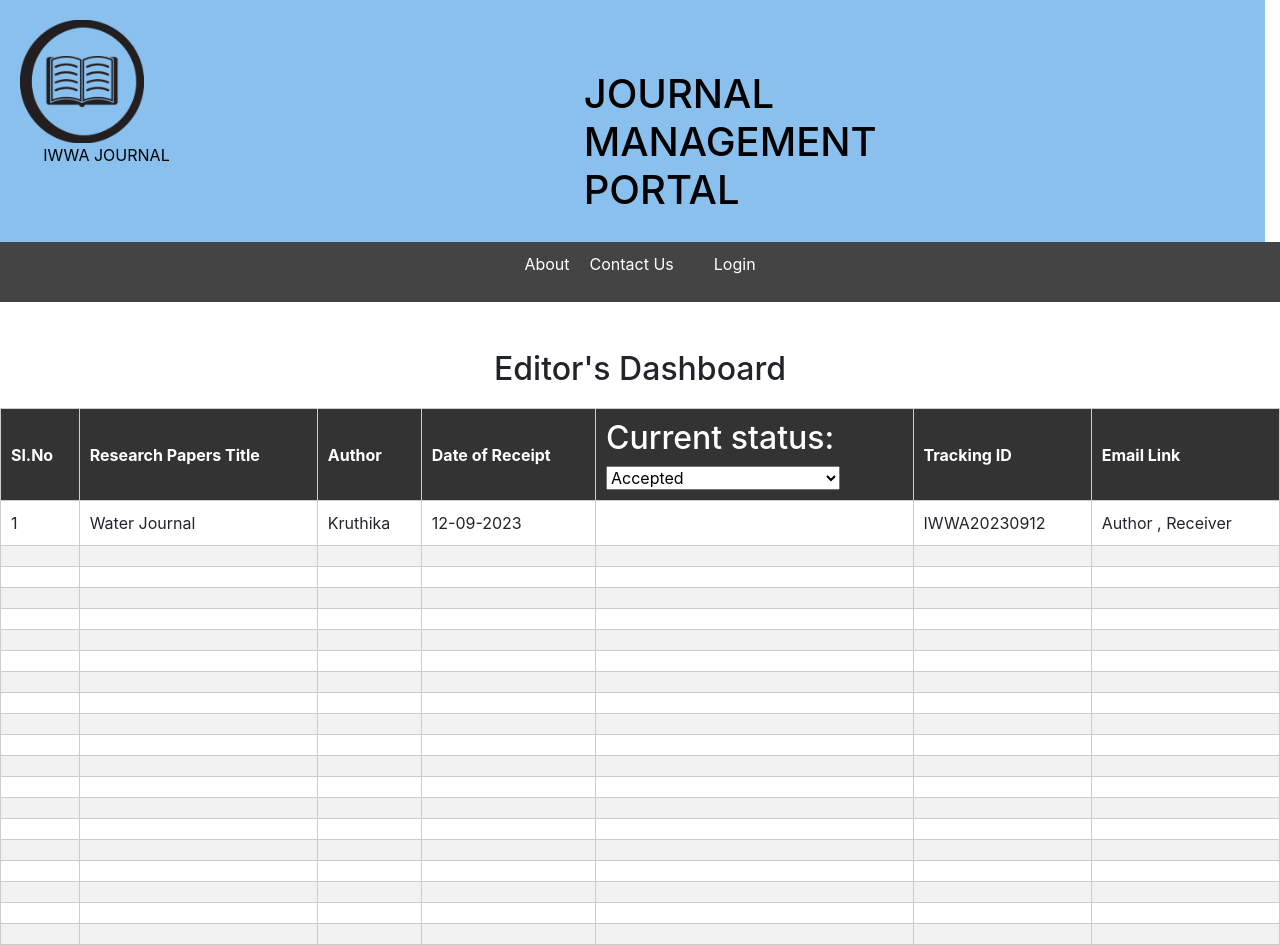
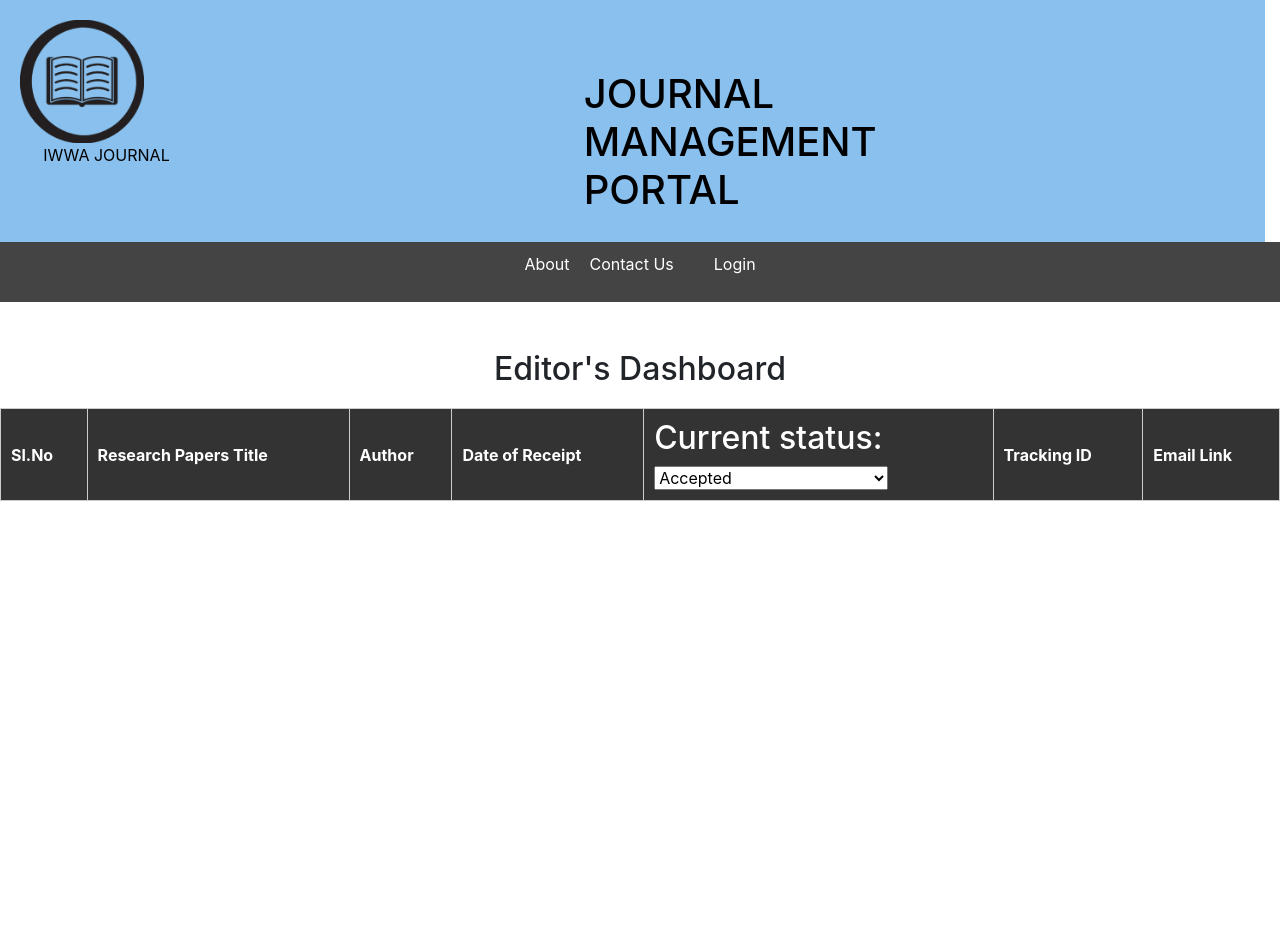
Before and after one commit to SRICHID-TECHNOLOGIES/journalManagementPortalAngular, an Angular app in the folder JournalProjectAngular/: page /editordashboard in a window 1280 px wide. After the commit the page ends 800 px from the top, so only its background shows below. Built offline with nearby package versions, Linux system fonts and the light colour scheme.

Commit message:
Adarsh(26-09-2023)

```diff
--- a/JournalProjectAngular/src/app/Masters/manuscript-submission/manuscript-submission.component.ts
+++ b/JournalProjectAngular/src/app/Masters/manuscript-submission/manuscript-submission.component.ts
@@ -46,7 +46,6 @@ export class ManuscriptSubmissionComponent {
       this.ManuscriptNo= this.year+this.currentMonth+this.tableLength;
     })
   }
-
 
 
   onselectdoc(event: any) {
--- a/JournalProjectAngular/src/app/editor/editor.component.html
+++ b/JournalProjectAngular/src/app/editor/editor.component.html
@@ -50,227 +50,6 @@
 
 
                 <tbody>
-                    <tr>
-                        <td>1</td>
-                        <td>Water Journal</td>
-                        <td>Kruthika</td>
-                        <td>12-09-2023</td>
-                        <td></td>
-                        <td>IWWA20230912</td>
-                        <td>Author , Receiver</td>
-
-
-
-                    </tr>
-<tr>
-                        <td></td>
-                        <td></td>
-                        <td></td>
-                        <td></td>
-                        <td></td>
-                        <td></td>
-                        <td></td>
-</tr>
-
-<tr>
-                        <td></td>
-                        <td></td>
-                        <td></td>
-                        <td></td>
-                        <td></td>
-                        <td></td>
-                        <td></td>
-</tr>
-
-<tr>
-
-                        <td></td>
-                        <td></td>
-                        <td></td>
-                        <td></td>
-                        <td></td>
-                        <td></td>
-                        <td></td>
-</tr>
-
-<tr>
-                        <td></td>
-                        <td></td>
-                        <td></td>
-                        <td></td>
-                        <td></td>
-                        <td></td>
-                        <td></td>
-
-</tr>
-
-
-<tr>
-                        <td></td>
-                        <td></td>
-                        <td></td>
-                        <td></td>
-                        <td></td>
-                        <td></td>
-                        <td></td>
-</tr>
-
-<tr>
-
-                        <td></td>
-                        <td></td>
-                        <td></td>
-                        <td></td>
-                        <td></td>
-                        <td></td>
-                        <td></td>
-                    </tr>
-
-                    <tr>
-
-                        <td></td>
-                        <td></td>
-                        <td></td>
-                        <td></td>
-                        <td></td>
-                        <td></td>
-                        <td></td>
-                    </tr>
-
-                    <tr>
-
-                        <td></td>
-                        <td></td>
-                        <td></td>
-                        <td></td>
-                        <td></td>
-                        <td></td>
-                        <td></td>
-                    </tr>
-
-                    <tr>
-
-                        <td></td>
-                        <td></td>
-                        <td></td>
-                        <td></td>
-                        <td></td>
-                        <td></td>
-                        <td></td>
-                    </tr>
-
-
-
-
-
-
-                    <tr>
-                        <td></td>
-                        <td></td>
-                        <td></td>
-                        <td></td>
-                        <td></td>
-                        <td></td>
-                        <td></td>
-                    </tr>
-<tr>
-                        <td></td>
-                        <td></td>
-                        <td></td>
-                        <td></td>
-                        <td></td>
-                        <td></td>
-                        <td></td>
-</tr>
-
-<tr>
-                        <td></td>
-                        <td></td>
-                        <td></td>
-                        <td></td>
-                        <td></td>
-                        <td></td>
-                        <td></td>
-</tr>
-
-<tr>
-
-                        <td></td>
-                        <td></td>
-                        <td></td>
-                        <td></td>
-                        <td></td>
-                        <td></td>
-                        <td></td>
-</tr>
-
-<tr>
-                        <td></td>
-                        <td></td>
-                        <td></td>
-                        <td></td>
-                        <td></td>
-                        <td></td>
-                        <td></td>
-
-</tr>
-
-
-<tr>
-                        <td></td>
-                        <td></td>
-                        <td></td>
-                        <td></td>
-                        <td></td>
-                        <td></td>
-                        <td></td>
-</tr>
-
-<tr>
-
-                        <td></td>
-                        <td></td>
-                        <td></td>
-                        <td></td>
-                        <td></td>
-                        <td></td>
-                        <td></td>
-                    </tr>
-
-                    <tr>
-
-                        <td></td>
-                        <td></td>
-                        <td></td>
-                        <td></td>
-                        <td></td>
-                        <td></td>
-                        <td></td>
-                    </tr>
-
-                    <tr>
-
-                        <td></td>
-                        <td></td>
-                        <td></td>
-                        <td></td>
-                        <td></td>
-                        <td></td>
-                        <td></td>
-                    </tr>
-
-                    <tr>
-
-                        <td></td>
-                        <td></td>
-                        <td></td>
-                        <td></td>
-                        <td></td>
-                        <td></td>
-                        <td></td>
-                    </tr>
-
-
 
                     <!-- Add more rows as needed -->
                 </tbody>
```
